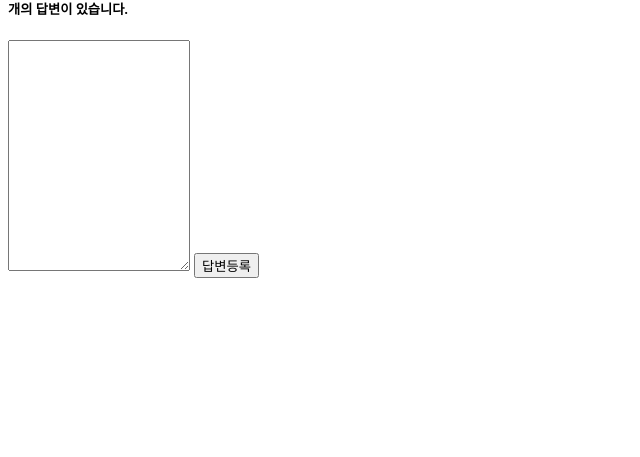
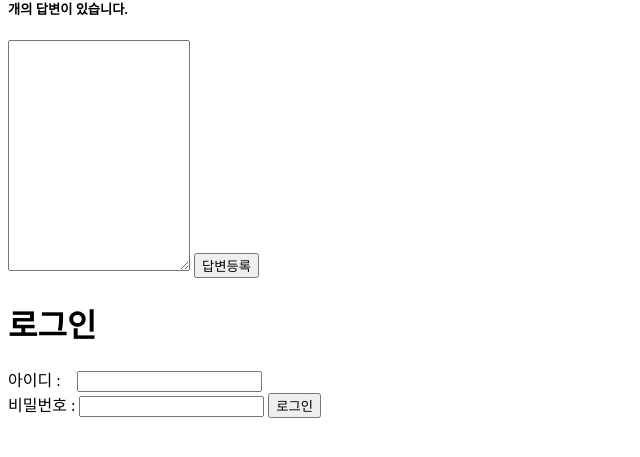
Before and after one commit to nsdfpoaew/project, a Django app: template templates/pybo/question_detail.html in a window 1280 px wide. Shown: the part 23-480 px from the top of the page, without its empty margins (0-640 px from the left). Run offline with Django 4.2, Linux system fonts and the light colour scheme; the template is opened without the code that fills it, so the values that code supplies are empty.

Commit message:
Update question_detail.html

```diff
--- a/templates/pybo/question_detail.html
+++ b/templates/pybo/question_detail.html
@@ -22,5 +22,11 @@
 <textarea name="content" id="content" rows="15"></textarea>
 <input type="submit" value="답변등록">
 </form>
+    <h1>로그인</h1>
+
+		아이디 : &nbsp;&nbsp; <input type="text" name="ID"><br>
+
+		비밀번호 : <input type="password" name="pw">
+	    <button type="ok"> 로그인 </button>
 </body>
 </html>
```
